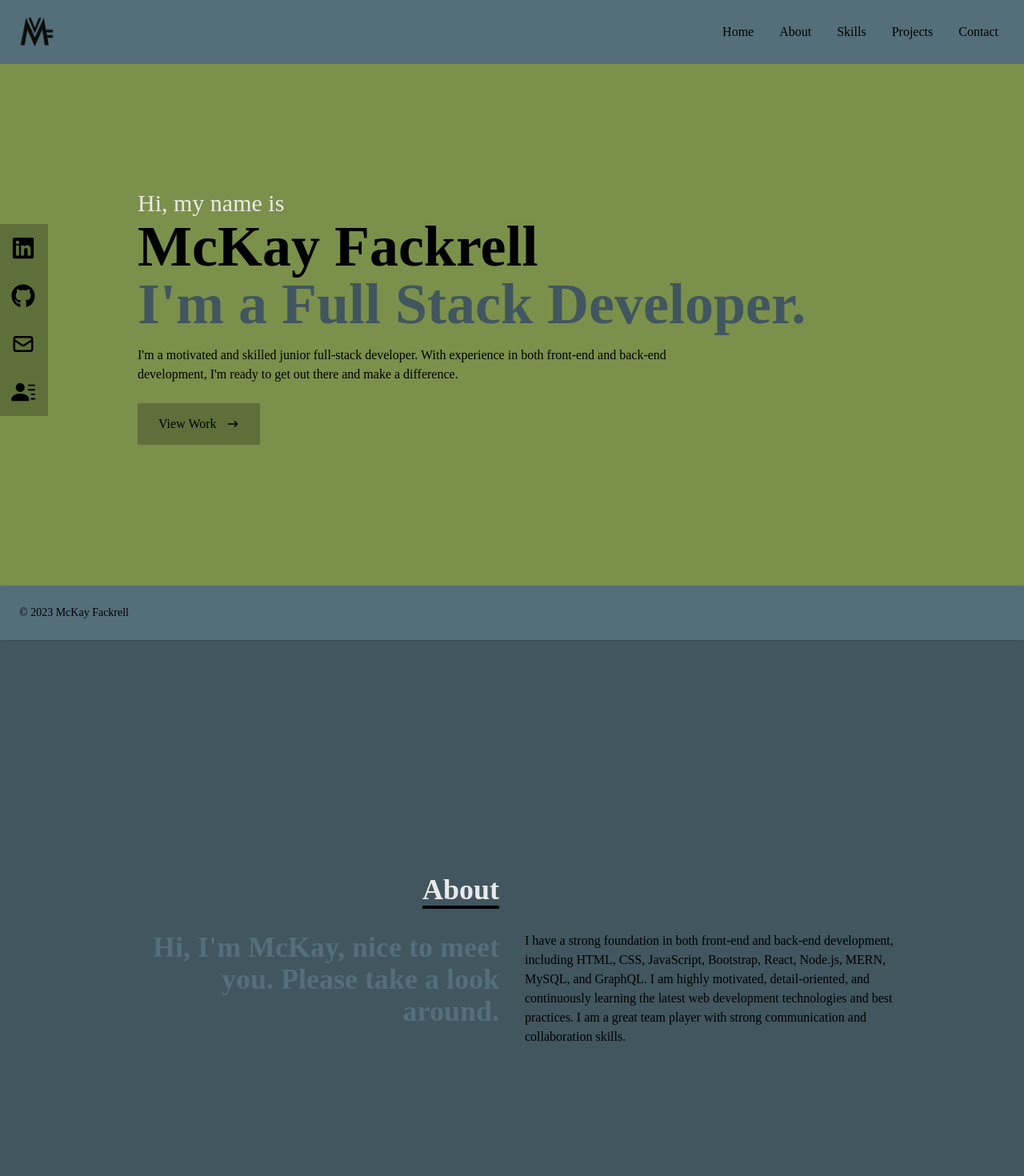
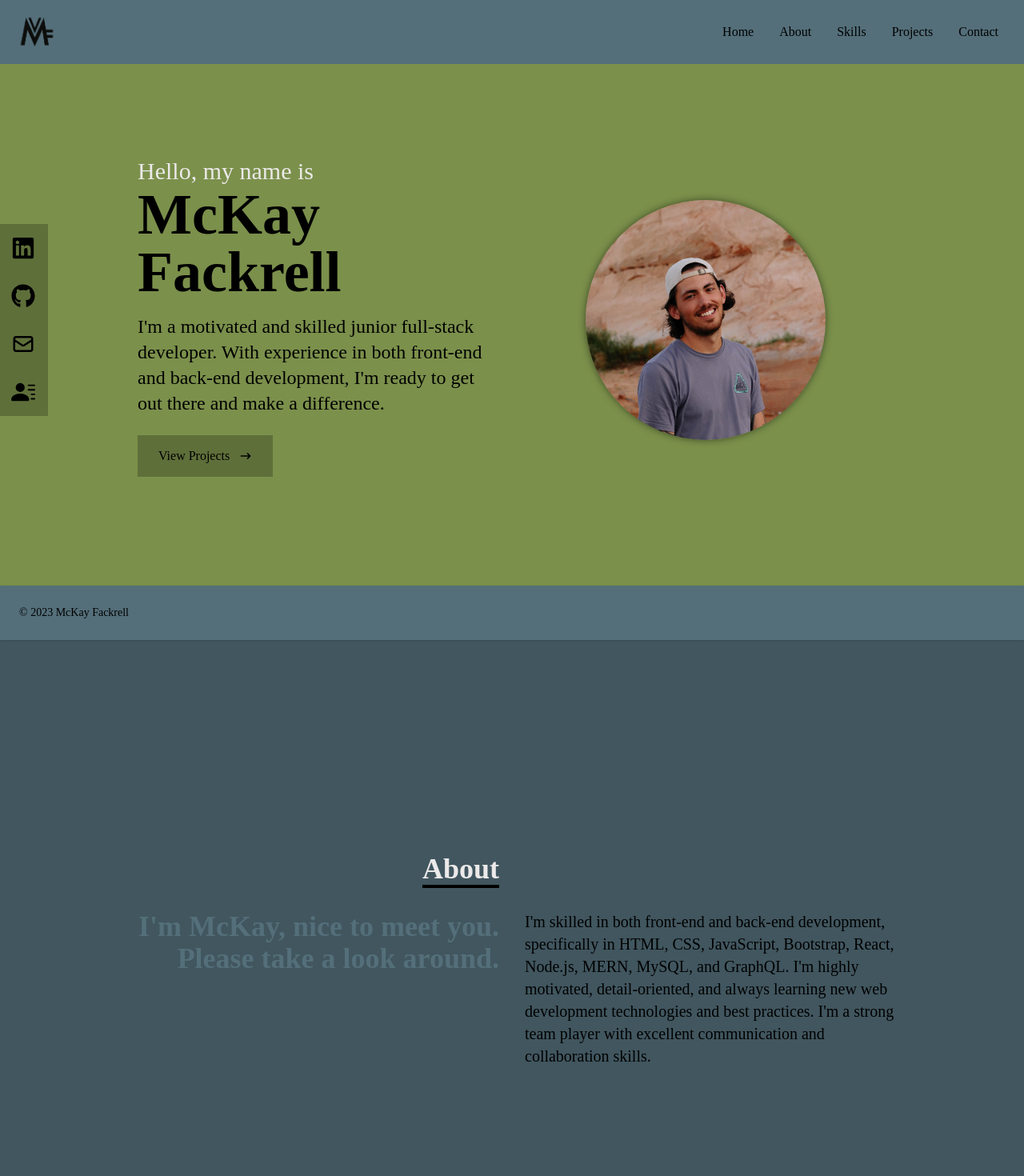
Before and after one commit to mckayfackrell/mckay-portfolio, a React (Create React App) app: page / in a window 1280 px wide. Shown: the top 1470 px of the page at 80% size. Built offline with nearby package versions, Linux system fonts and the light colour scheme; the HTML template or start-up script is replaced by a standard one.

Commit message:
added photo and updated scroll to button on home page

```diff
--- a/src/components/About.jsx
+++ b/src/components/About.jsx
@@ -14,16 +14,16 @@ const About = () => {
         </div>
         <div className="max-w-[1000px] w-full grid sm:grid-cols-2 gap-8 px-4">
           <div className="sm:text-right text-4xl font-bold text-[#546f7a]">
-            <p>Hi, I'm McKay, nice to meet you. Please take a look around.</p>
+            <p>I'm McKay, nice to meet you. Please take a look around.</p>
           </div>
           <div>
-            <p>
-              I have a strong foundation in both front-end and back-end
-              development, including HTML, CSS, JavaScript, Bootstrap, React,
-              Node.js, MERN, MySQL, and GraphQL. I am highly motivated,
-              detail-oriented, and continuously learning the latest web
-              development technologies and best practices. I am a great team
-              player with strong communication and collaboration skills.
+            <p className="text-xl">
+              I'm skilled in both front-end and back-end development,
+              specifically in HTML, CSS, JavaScript, Bootstrap, React, Node.js,
+              MERN, MySQL, and GraphQL. I'm highly motivated, detail-oriented,
+              and always learning new web development technologies and best
+              practices. I'm a strong team player with excellent communication
+              and collaboration skills.
             </p>
           </div>
         </div>
--- a/src/components/Home.jsx
+++ b/src/components/Home.jsx
@@ -1,30 +1,47 @@
 import React from "react";
 import { HiArrowNarrowRight } from "react-icons/hi";
+import profile from "../assets/profile.jpeg";
+import { Link } from "react-scroll";
 
 const Home = () => {
   return (
     <div name="home" className="w-full h-screen bg-[#7b904b]">
-      {/* Container */}
       <div className="max-w-[1000px] mx-auto px-8 flex flex-col justify-center h-full">
-        <p className="text-[#EBE9E9] text-3xl">Hi, my name is</p>
+        <div className="grid grid-cols-1 sm:grid-cols-2 gap-8">
+          <div className="flex flex-col justify-center">
+            <p className="text-[#EBE9E9] text-3xl">Hello, my name is</p>
             <h1 className="text-4xl sm:text-7xl font-bold text-black">
               McKay Fackrell
             </h1>
-        <h2 className="text-4xl sm:text-7xl font-bold text-[#41565f]">
-          I'm a Full Stack Developer.
-        </h2>
-        <p className="py-4 max-w-[700px]">
+            <p className="py-4 max-w-[700px] text-2xl">
               I'm a motivated and skilled junior full-stack developer. With
-          experience in both front-end and back-end development, I'm ready to
-          get out there and make a difference.
+              experience in both front-end and back-end development, I'm ready
+              to get out there and make a difference.
             </p>
             <div>
+              <Link to="projects" smooth={true} duration={500} offset={-80}>
                 <button className="text-black group bg-[#5f6f3a] border-[#5f6f3a] border-2 px-6 py-3 my-2 flex items-center hover:border-black">
-            View Work
+                  View Projects
                   <span className="group-hover:rotate-90 duration-300">
                     <HiArrowNarrowRight className="ml-3" />
                   </span>
                 </button>
+              </Link>
+            </div>
+          </div>
+          <div className="flex justify-center items-center">
+            <div
+              style={{
+                backgroundImage: `url(${profile})`,
+                backgroundSize: `cover`,
+                backgroundPosition: `center`,
+                borderRadius: `50%`,
+                width: `300px`,
+                height: `300px`,
+                boxShadow: `0px 0px 10px rgba(0, 0, 0, 0.5)`,
+              }}
+            ></div>
+          </div>
         </div>
       </div>
     </div>
```
Also changed, not shown: src/assets/profile.jpeg (added). Lines whose indentation alone changed are shown as unchanged.
